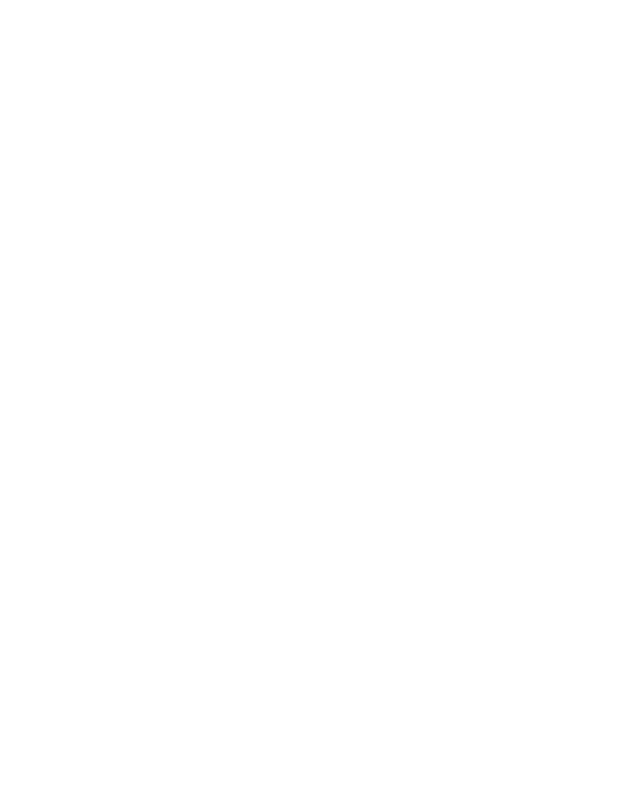
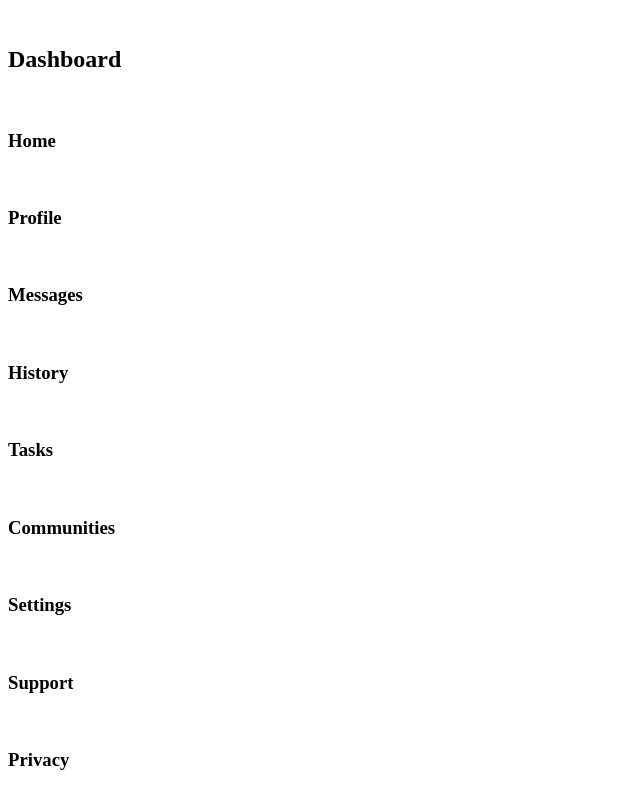
Before and after one commit to Gustav72/Admin-Dashboard, a plain HTML site: page index.html in a window 1280 px wide. Shown: the whole page, without its empty margins (0-640 px from the left). Drawn offline with Linux system fonts and the light colour scheme.

Commit message:
Add sidebar icons

```diff
--- a/index.html
+++ b/index.html
@@ -8,6 +8,46 @@
 </head>
 <body>
     <div class="sidebar">
+        <div>
+            <img aria-hidden="true" src="" alt="">
+            <h2>Dashboard</h2>
+        </div>
+        <div>
+            <img src="" alt="">
+            <h3>Home</h3>
+        </div>
+        <div>
+            <img src="" alt="">
+            <h3>Profile</h3>
+        </div>
+        <div>
+            <img src="" alt="">
+            <h3>Messages</h3>
+        </div>
+        <div>
+            <img src="" alt="">
+            <h3>History</h3>
+        </div>
+        <div>
+            <img src="" alt="">
+            <h3>Tasks</h3>
+        </div>
+        <div>
+            <img src="" alt="">
+            <h3>Communities</h3>
+        </div>
+        <div>
+            <img src="" alt="">
+            <h3>Settings</h3>
+        </div>
+        <div>
+            <img src="" alt="">
+            <h3>Support</h3>
+        </div>
+        <div>
+            <img src="" alt="">
+            <h3>Privacy</h3>
+        </div>
 
     </div>
 
```
